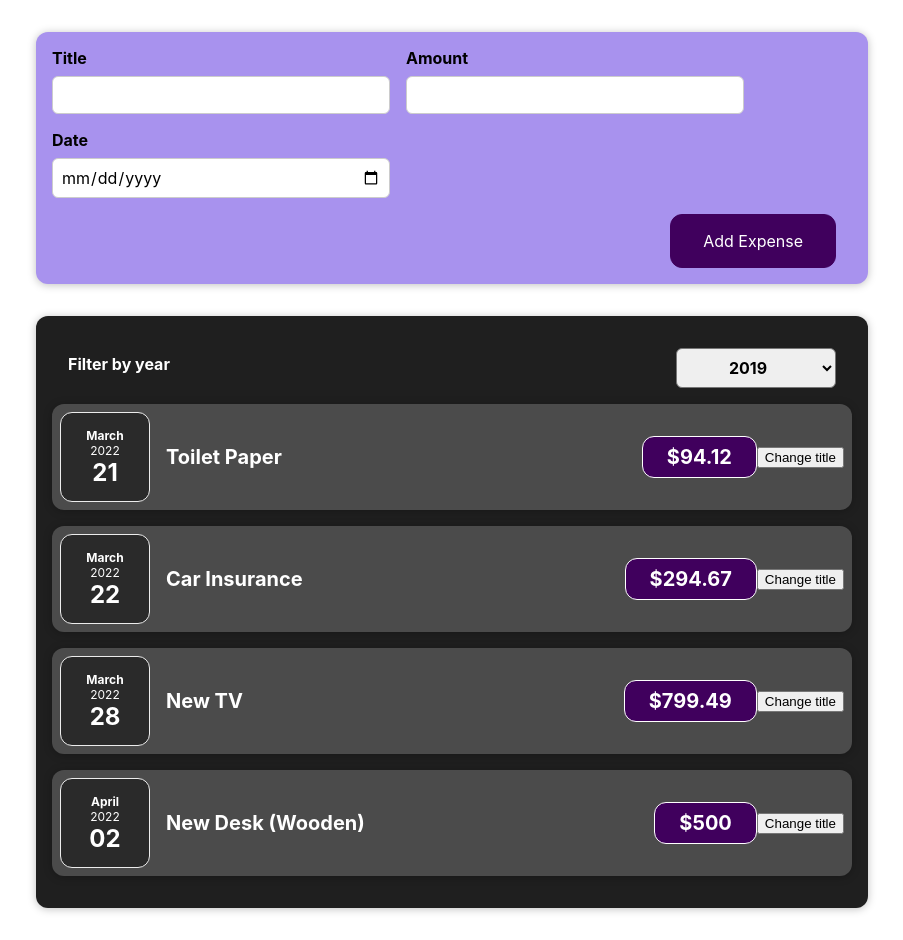
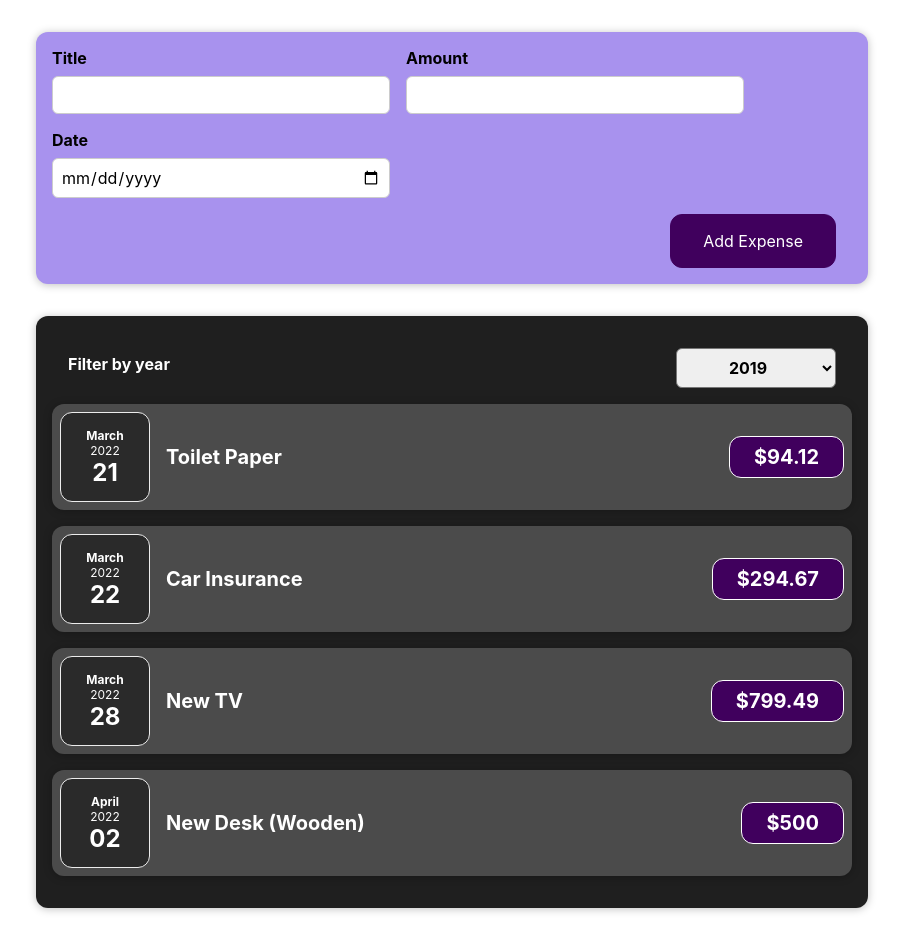
Before and after one commit to Klitos85/react-complete-guide, a React (Create React App) app: page / in a window 1280 px wide. Shown: the whole page, without its empty margins (188-1091 px from the left). Built offline with nearby package versions, Linux system fonts and the light colour scheme.

Commit message:
feat: remove unnecessary button

```diff
--- a/src/components/Expenses/ExpenseItem.js
+++ b/src/components/Expenses/ExpenseItem.js
@@ -1,25 +1,15 @@
-import { useState } from 'react'
-
 import ExpenseDate from './ExpenseDate'
 import Card from '../UI/Card'
 import './ExpenseItem.css'
 
 const ExpenseItem = (props) => {
-  const [title, setTitle] = useState(props.title)
-
-  const clickHandler = () => {
-    setTitle('Updated!')
-    console.log(title)
-  }
-
   return (
     <Card className='expense-item'>
       <ExpenseDate date={props.date} />
       <div className='expense-item__description'>
-        <h2>{title}</h2>
+        <h2>{props.title}</h2>
         <div className='expense-item__price'>${props.amount}</div>
       </div>
-      <button onClick={clickHandler}>Change title</button>
     </Card>
   )
 }
```
